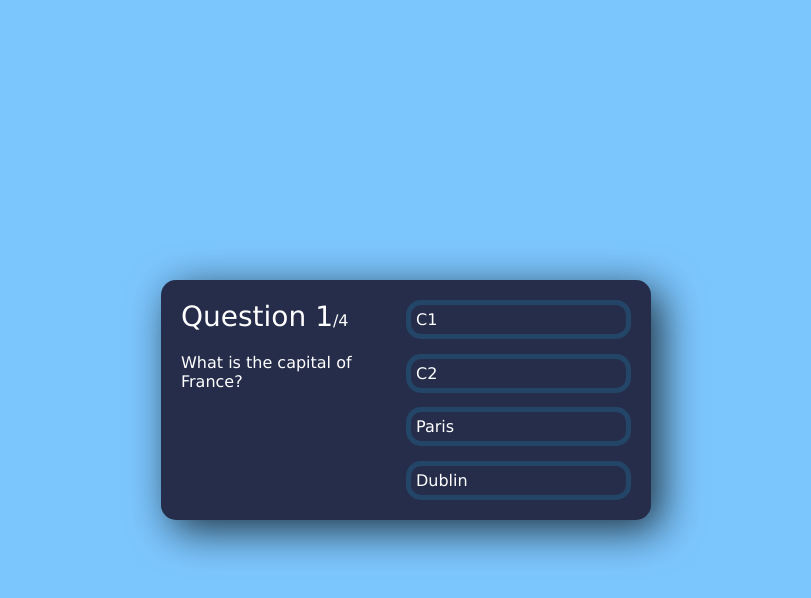
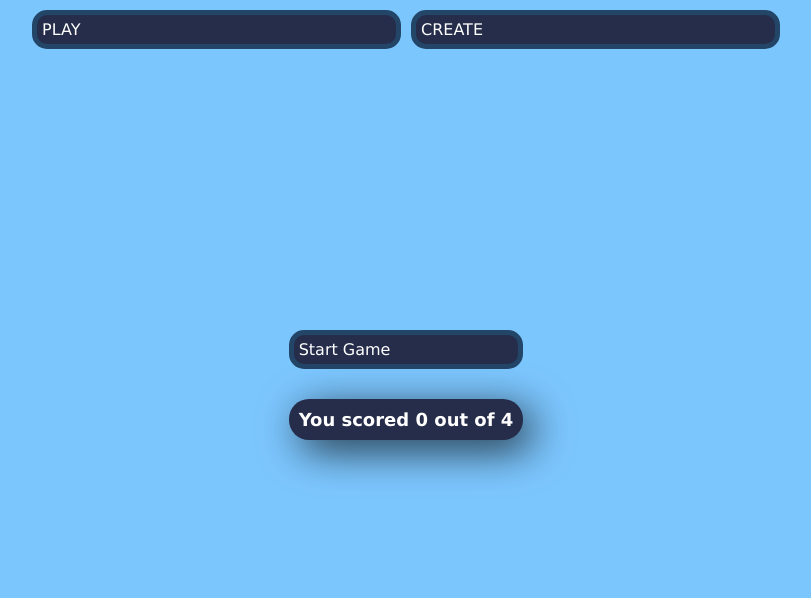
Before and after one commit to chrisblakely01/quiz-app, a React (Create React App) app: page / in a window 1280 px wide. Shown: the top 598 px of the page, without its empty margins (234-1045 px from the left). Built offline with nearby package versions, Linux system fonts and the light colour scheme.

Commit message:
added function components Navbar, Question, Score, StartGame
next step: add CreateQuiz

```diff
--- a/src/App.js
+++ b/src/App.js
@@ -1,6 +1,15 @@
 import React, { useState } from 'react';
+import Question from './components/Question';
+import Score from './components/Score';
+import StartGame from './components/StartGame';
+import Navbar from './components/Navbar';
 
 export default function App() {
+	const [currentQuestion, setCurrentQuestion] = useState(0);
+	const [score, setScore] = useState(0);
+	const [gameStarted, setGameStarted] = useState(false);
+	const [gameMode, setGameMode] = useState('play');		//	gameMode can be 'play' or 'create'
+
 	const questions = [
 		{
 			questionText: 'What is the capital of France?',
@@ -40,10 +49,6 @@ export default function App() {
 		},
 	];
 
-	const [currentQuestion, setCurrentQuestion] = useState(0);
-	const [showScore, setShowScore] = useState(false);
-	const [score, setScore] = useState(0);
-
 	const handleAnswerOptionClick = (isCorrect) => {
 		if (isCorrect) {
 			setScore(score + 1);
@@ -53,30 +58,40 @@ export default function App() {
 		if (nextQuestion < questions.length) {
 			setCurrentQuestion(nextQuestion);
 		} else {
-			setShowScore(true);
+			setGameStarted(false)
 		}
 	};
+
+	function startGame(){
+		setGameStarted(true);
+		setCurrentQuestion(0);
+		setScore(0);
+	}
+
 	return (
-		<div className='app'>
-			{showScore ? (
-				<div className='score-section'>
-					You scored {score} out of {questions.length}
+		<>
+			<Navbar setGameMode={setGameMode}/>
+			{gameMode === 'play' ? (
+				<div className='app'>
+				{!gameStarted ? (
+					<StartGame
+						startGame={startGame}
+					/>
+				) : (
+					<Question
+					currentQuestion={currentQuestion}
+					questions={questions}
+					handleAnswerOptionClick={handleAnswerOptionClick}
+				/>
+				)}
+				<Score
+					score={score}
+					questions={questions}
+				/>
 				</div>
 			) : (
-				<>
-					<div className='question-section'>
-						<div className='question-count'>
-							<span>Question {currentQuestion + 1}</span>/{questions.length}
-						</div>
-						<div className='question-text'>{questions[currentQuestion].questionText}</div>
-					</div>
-					<div className='answer-section'>
-						{questions[currentQuestion].answerOptions.map((answerOption) => (
-							<button onClick={() => handleAnswerOptionClick(answerOption.isCorrect)}>{answerOption.answerText}</button>
-						))}
-					</div>
-				</>
+				<p>create mode</p>
 			)}
-		</div>
+		</>
 	);
 }
--- /dev/null
+++ b/src/components/Navbar.js
@@ -0,0 +1,10 @@
+import React from 'react'
+
+export default function Navbar({ setGameMode }){
+  return(
+    <div className='navbar'>
+      <button onClick={() => setGameMode('play')}>PLAY</button>
+      <button onClick={() => setGameMode('create')}>CREATE</button>
+    </div>
+  )
+}
--- /dev/null
+++ b/src/components/Question.js
@@ -0,0 +1,19 @@
+import React from 'react'
+
+export default function Question({ currentQuestion, questions, handleAnswerOptionClick }){
+  return(
+    <div className='question-container'>
+      <div className='question-section'>
+        <div className='question-count'>
+          <span>Question {currentQuestion + 1}</span>/{questions.length}
+        </div>
+        <div className='question-text'>{questions[currentQuestion].questionText}</div>
+      </div>
+      <div className='answer-section'>
+        {questions[currentQuestion].answerOptions.map((answerOption) => (
+          <button onClick={() => handleAnswerOptionClick(answerOption.isCorrect)}>{answerOption.answerText}</button>
+        ))}
+      </div>
+    </div>
+  )
+}
--- /dev/null
+++ b/src/components/Score.js
@@ -0,0 +1,9 @@
+import React from 'react'
+
+export default function Score({ score, questions }){
+  return(
+    <h5 className='score-section'>
+      You scored {score} out of {questions.length}
+    </h5>
+  )
+}
--- /dev/null
+++ b/src/components/StartGame.js
@@ -0,0 +1,9 @@
+import React from 'react'
+
+export default function StartGame({ startGame }){
+  return(
+    <div>
+      <button onClick={startGame}>Start Game</button>
+    </div>
+  )
+}
--- a/src/index.css
+++ b/src/index.css
@@ -5,6 +5,7 @@ body {
     sans-serif;
   -webkit-font-smoothing: antialiased;
   -moz-osx-font-smoothing: grayscale;
+  background-color: #7cc6fe;
 }
 * {
   font-family: "Verdana", cursive, sans-serif;
@@ -12,14 +13,32 @@ body {
 }
 
 body {
-  background-color: #7cc6fe;
   display: flex;
+  align-items: center;
   justify-content: center;
-  align-items: center;
   min-height: 100vh;
 }
 
+.navbar {
+  position: absolute;
+  top: 0px;
+  left: 20%;
+  right: 20%;
+  display: flex;
+  flex-direction: row;
+  margin: 5px;
+}
+
+.navbar button {
+  margin: 5px;
+}
+
 .app {
+  display: flex;
+  flex-direction: column;
+}
+
+.question-container {
   background-color: #252d4a;
   width: 450px;
   min-height: 200px;
@@ -32,9 +51,13 @@ body {
 }
 
 .score-section {
-  display: flex;
-  font-size: 24px;
-  align-items: center;
+  /* display: flex; */
+  font-size: 18px;
+  text-align: center;
+  background-color: #252d4a;
+  border-radius: 20px;
+  padding: 10px;
+  box-shadow: 10px 10px 42px 0px rgba(0, 0, 0, 0.75);
 }
 
 /* QUESTION/TIMER/LEFT SECTION */
```
